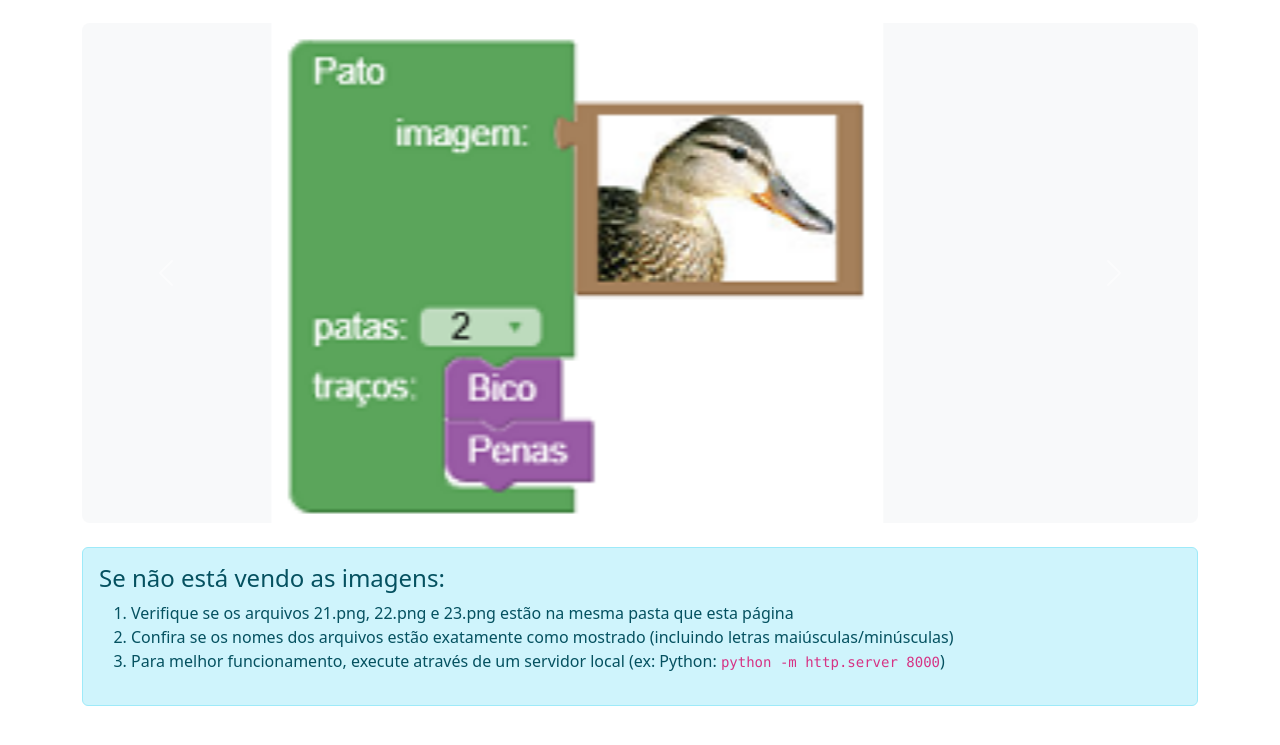
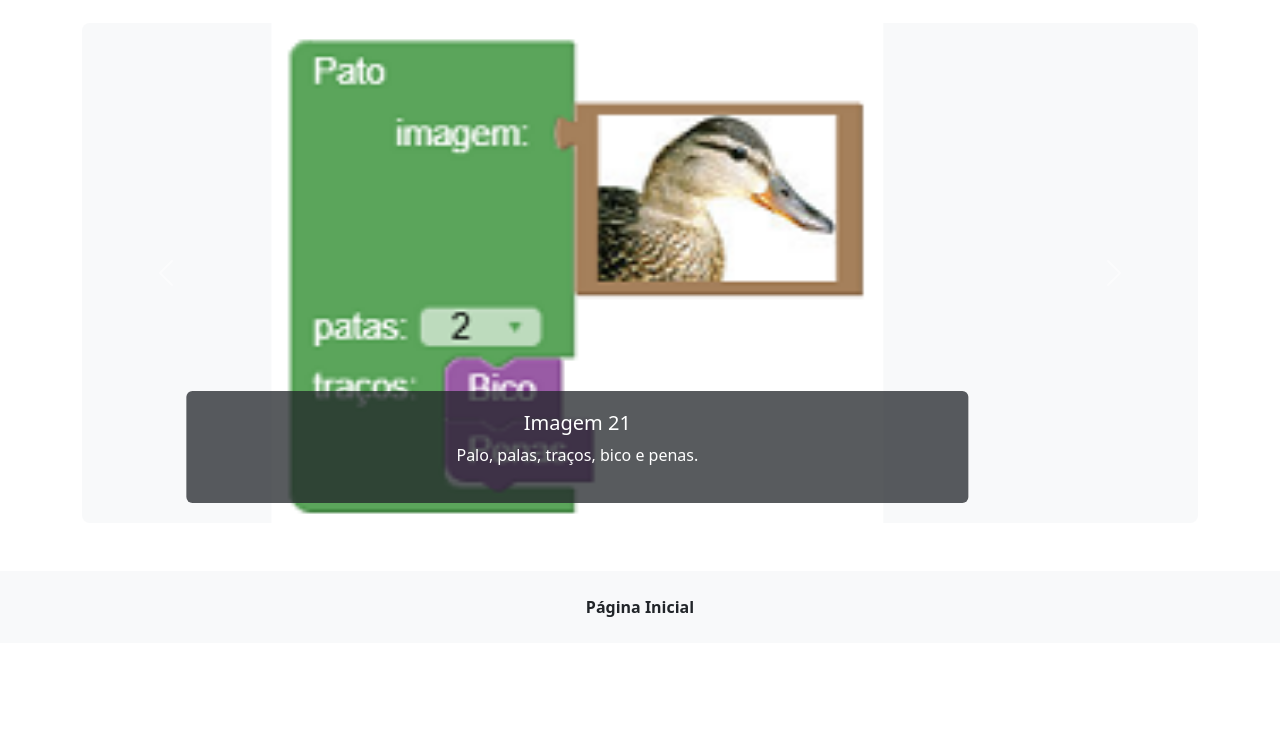
Before and after one commit to professoredmilson/help_blockly_games, a plain HTML site: page quebra-cabeca.html in a window 1280 px wide. Shown: the part 121-866 px from the top of the page. After the commit the page ends 800 px from the top, so only its background shows below. Drawn offline with nearby package versions, Linux system fonts and the light colour scheme.

Commit message:
Update quebra-cabeca.html

```diff
--- a/quebra-cabeca.html
+++ b/quebra-cabeca.html
@@ -21,6 +21,13 @@
             color: #6c757d;
             font-size: 1.5rem;
         }
+        .footer-link {
+            text-decoration: none;
+            transition: color 0.3s;
+        }
+        .footer-link:hover {
+            color: #0d6efd !important;
+        }
     </style>
 </head>
 <body>
@@ -32,16 +39,28 @@
                 <!-- Imagem 21 -->
                 <div class="carousel-item active">
                     <img src="21.png" class="d-block w-100" alt="Imagem 21" onerror="this.parentNode.innerHTML='<div class=\'img-fallback\'>Imagem 21 não encontrada</div>'">
+                    <div class="carousel-caption d-none d-md-block bg-dark bg-opacity-75 rounded">
+                        <h5>Imagem 21</h5>
+                        <p>Palo, palas, traços, bico e penas.</p>
+                    </div>
                 </div>
 
                 <!-- Imagem 22 -->
                 <div class="carousel-item">
                     <img src="22.png" class="d-block w-100" alt="Imagem 22" onerror="this.parentNode.innerHTML='<div class=\'img-fallback\'>Imagem 22 não encontrada</div>'">
+                    <div class="carousel-caption d-none d-md-block bg-dark bg-opacity-75 rounded">
+                        <h5>Imagem 22</h5>
+                        <p>Abelha, caracol, gato e palo com características.</p>
+                    </div>
                 </div>
 
                 <!-- Imagem 23 -->
                 <div class="carousel-item">
                     <img src="23.png" class="d-block w-100" alt="Imagem 23" onerror="this.parentNode.innerHTML='<div class=\'img-fallback\'>Imagem 23 não encontrada</div>'">
+                    <div class="carousel-caption d-none d-md-block bg-dark bg-opacity-75 rounded">
+                        <h5>Imagem 23</h5>
+                        <p>Sugestão para organização dos blocos na tela.</p>
+                    </div>
                 </div>
             </div>
 
@@ -52,16 +71,14 @@
                 <span class="carousel-control-next-icon"></span>
             </button>
         </div>
+    </div>
 
-        <div class="alert alert-info mt-4">
-            <h4>Se não está vendo as imagens:</h4>
-            <ol>
-                <li>Verifique se os arquivos 21.png, 22.png e 23.png estão na mesma pasta que esta página</li>
-                <li>Confira se os nomes dos arquivos estão exatamente como mostrado (incluindo letras maiúsculas/minúsculas)</li>
-                <li>Para melhor funcionamento, execute através de um servidor local (ex: Python: <code>python -m http.server 8000</code>)</li>
-            </ol>
+    <!-- Rodapé com link para Página Inicial -->
+    <footer class="py-4 bg-light mt-auto">
+        <div class="container text-center">
+            <a href="index.html" class="footer-link text-dark fw-bold">Página Inicial</a>
         </div>
-    </div>
+    </footer>
 
     <script src="https://cdn.jsdelivr.net/npm/bootstrap@5.3.0/dist/js/bootstrap.bundle.min.js"></script>
 </body>
```
